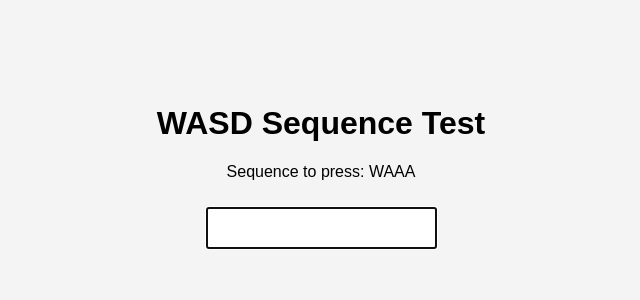
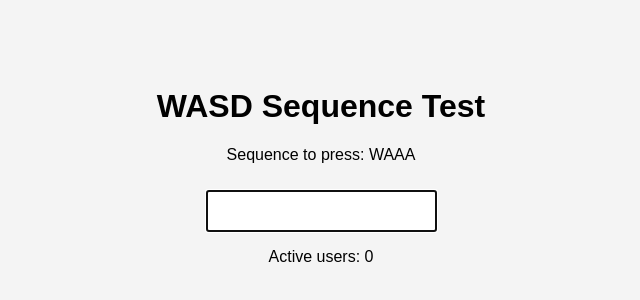
Before and after one commit to raphymany/domainclasher, a plain HTML site: page index.html in a window 1280 px wide. Shown: the part 226-526 px from the top of the page, without its empty margins (319-959 px from the left). Drawn offline with Linux system fonts and the light colour scheme.

Commit message:
Update index.html

```diff
--- a/index.html
+++ b/index.html
@@ -11,6 +11,7 @@
         <p id="sequence">Sequence to press:</p>
         <input type="text" id="userInput" autofocus>
         <p id="timeTaken"></p>
+        <p>Active users: <span id="activeUsers">0</span></p>
     </div>
 
     <script src="script.js"></script>
```
